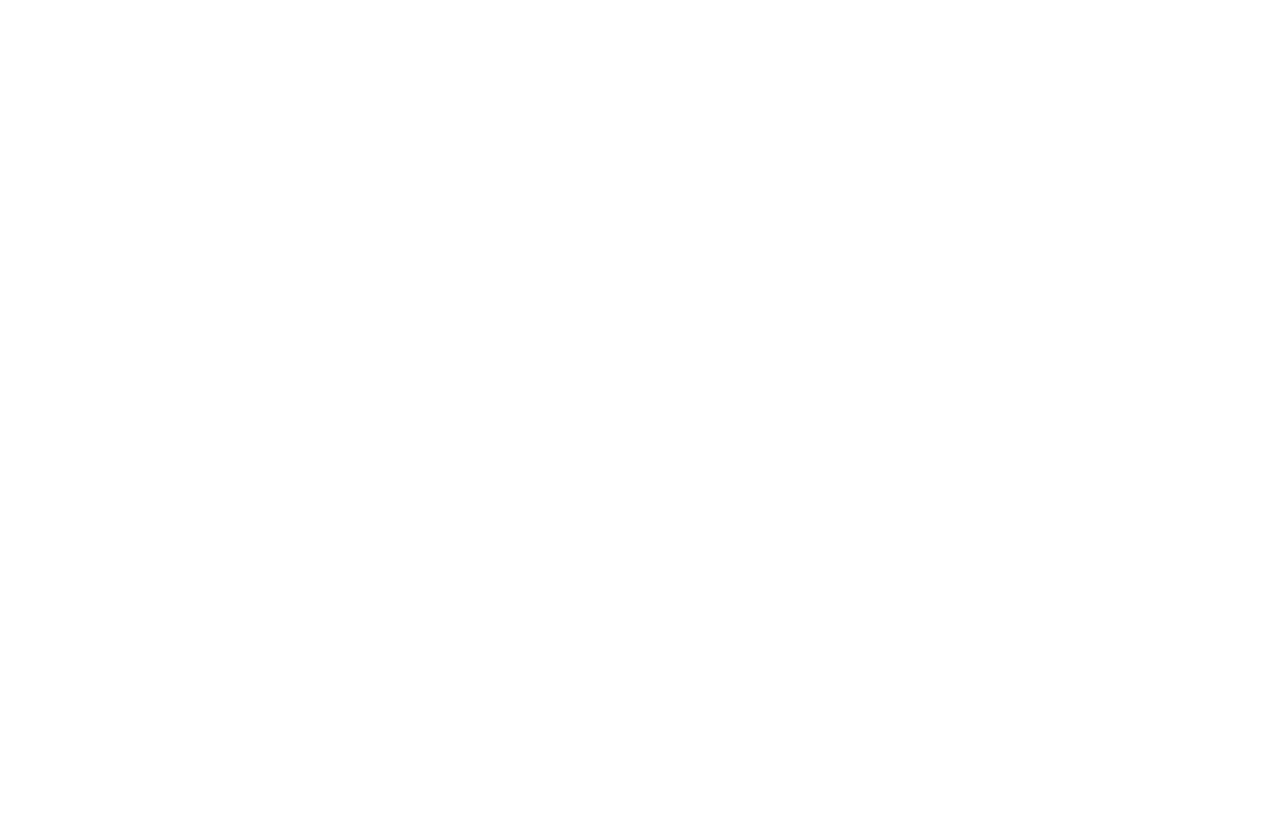
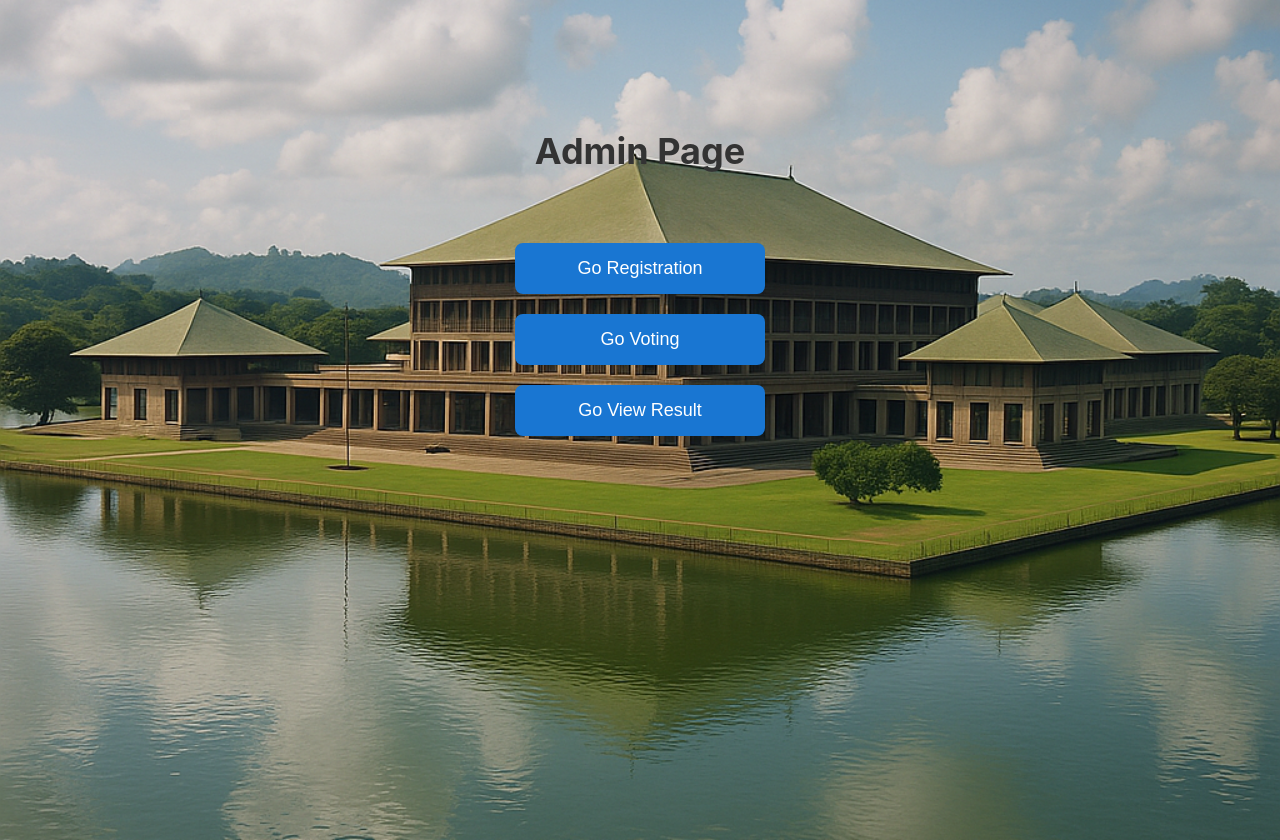
Before and after one commit to thisara-umayanga/Voting_System, a React (Create React App) app: page /admininterface in a window 1280 px wide. Before the commit this address had no page. Before the commit the page ends 800 px from the top, so only its background shows below. Built offline with nearby package versions, Linux system fonts and the light colour scheme.

Commit message:
Add Adming interface code

```diff
--- /dev/null
+++ b/src/AdminInterface.css
@@ -0,0 +1,50 @@
+.admin-container {
+  display: flex;
+  flex-direction: column;
+  align-items: center;
+  justify-content: center;
+  height: 100vh;
+  background-color: #f4f6f8;
+  padding: 20px;
+}
+
+.admin-title {
+  font-size: 36px;
+  margin-bottom: 40px;
+  color: #333;
+  font-weight: bold;
+}
+
+.button-group {
+  display: flex;
+  flex-direction: column;
+  gap: 20px;
+  width: 250px;
+}
+
+.admin-btn {
+  padding: 15px;
+  font-size: 18px;
+  background-color: #1976d2;
+  color: white;
+  border: none;
+  border-radius: 8px;
+  cursor: pointer;
+  transition: 0.3s ease;
+}
+
+.admin-btn:hover {
+  background-color: #125ca1;
+}
+.admin-container {
+  display: flex;
+  flex-direction: column;
+  align-items: center;
+  justify-content: center;
+  height: 100vh;
+  background-image: url('./image/parliment1.png'); /* Replace with your actual image path */
+  background-size: cover;
+  background-position: center;
+  background-repeat: no-repeat;
+  padding: 20px;
+}
--- /dev/null
+++ b/src/AdminInterface.js
@@ -0,0 +1,24 @@
+import React from 'react';
+import { useNavigate } from 'react-router-dom';
+import './AdminInterface.css';
+
+export default function Admin() {
+  const navigate = useNavigate();
+
+  return (
+    <div className="admin-container">
+      <h1 className="admin-title">Admin Page</h1>
+      <div className="button-group">
+        <button onClick={() => navigate('/choose')} className="admin-btn">
+          Go Registration
+        </button>
+        <button onClick={() => navigate('/voting')} className="admin-btn">
+          Go Voting
+        </button>
+        <button onClick={() => navigate('/view-result')} className="admin-btn">
+          Go View Result
+        </button>
+      </div>
+    </div>
+  );
+}
--- a/src/App.js
+++ b/src/App.js
@@ -8,6 +8,7 @@
 import Regestation from "./Regestation";
 import RegestationCandidate from "./RegestationCandidate";
 import Choose from "./Choose";
+import AdminInterface from "./AdminInterface";
 
 
 
@@ -20,6 +21,7 @@
        <Route path="/registration" element={<Regestation />} />
        <Route path="/registrationcandidate" element={<RegestationCandidate />} />
         <Route path="/choose" element={<Choose />} />
+        <Route path="/admininterface" element={<AdminInterface />} />
 
 
 
```
